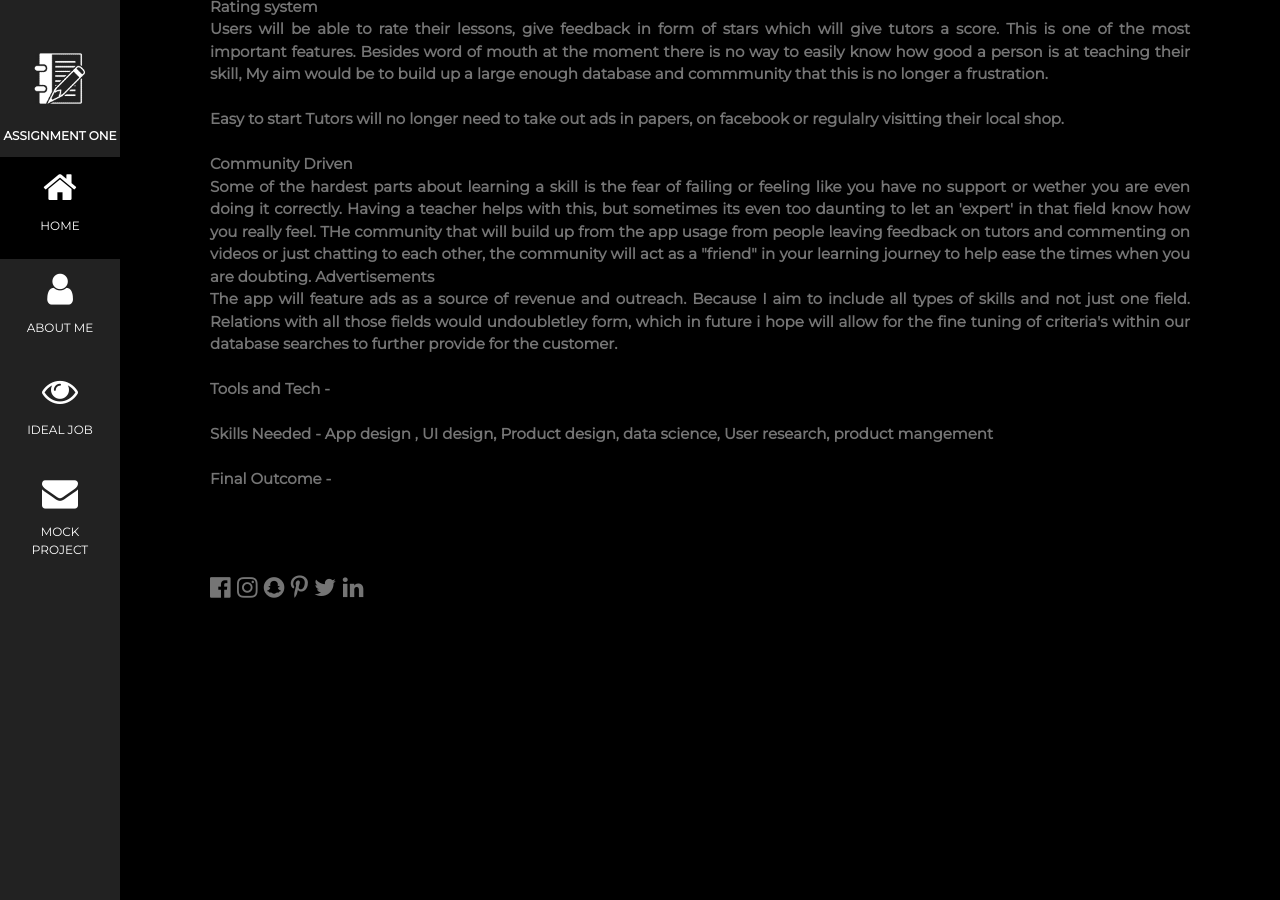
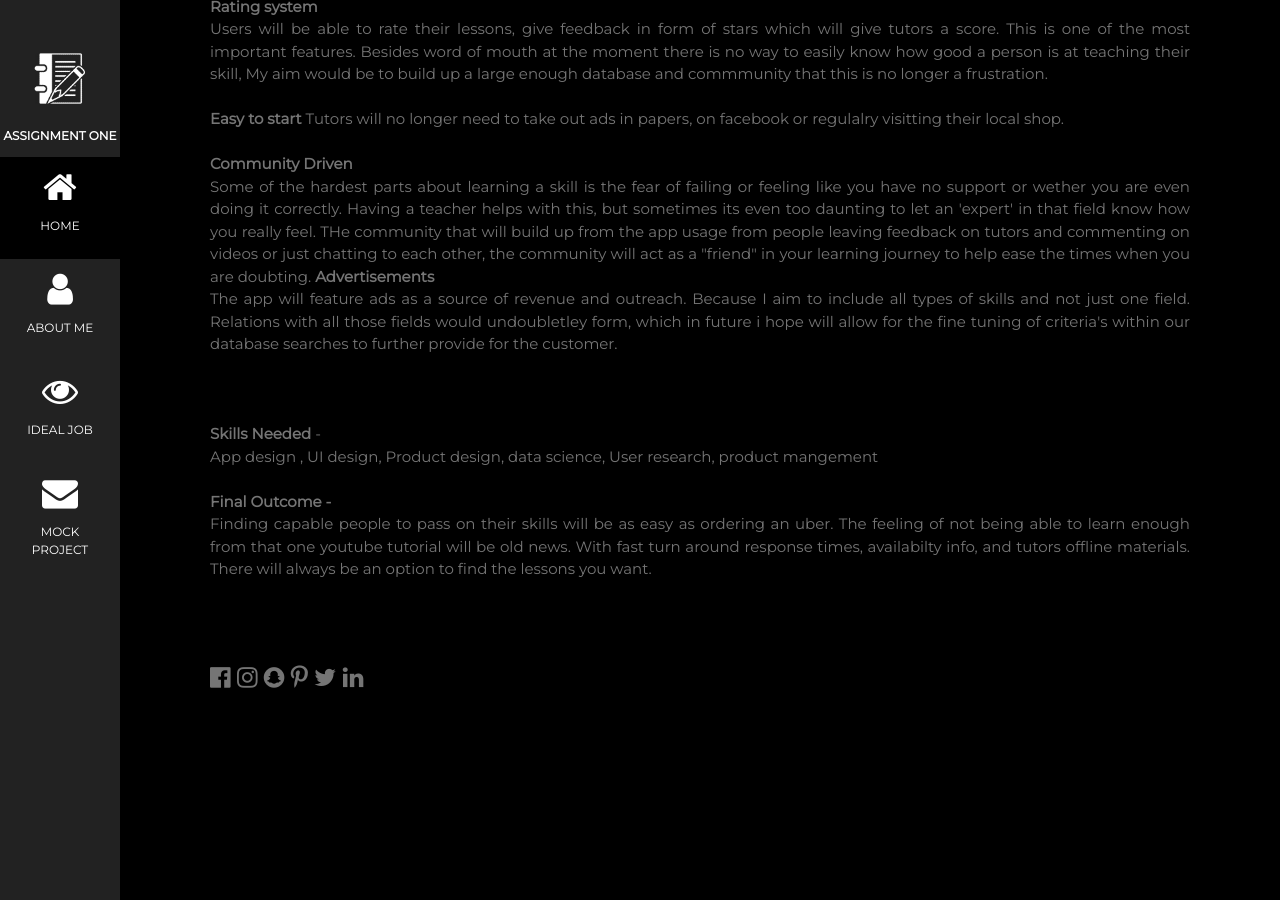
Before and after one commit to ceylonhue/begin, a Jekyll site: the page built from index.md, in a window 1280 px wide and 900 px high, scrolled down 6725 px. Built offline with Jekyll 4.4.1, drawn with Linux system fonts in a browser that asks for light colours; our own code applies the rules of GitHub Pages for plain Markdown files.

Commit message:
Update default.html

```diff
--- a/_layouts/default.html
+++ b/_layouts/default.html
@@ -261,7 +261,7 @@ and develop software when you can to learn more code.
       To be able to have a larger "community" in one where others can leave reviews and tutors can place updates. Think Uber meets Skillshare meets Music.
 <br><br>
       <B>The Overview </B>- <br>
-      <B>System Features<br>
+      <B>System Features</B><br>
       One DataeBase - The system will be able to store all tutor information under the same system to allow for a universal point
       of contact for anyone seeking skilled tutors. <BR>
 
@@ -311,11 +311,15 @@ and develop software when you can to learn more code.
 
 
 <br><br>
-      <B>Tools and Tech</B> -
+
 <br><br>
-      <B>Skills Needed </B> - App design , UI design, Product design, data science, User research, product mangement
+      <B>Skills Needed </B> -<BR> App design , UI design, Product design, data science, User research, product mangement
 <br><br>
-      <B>Final Outcome -</B>
+      <B>Final Outcome -</B><BR> Finding capable people to pass on their skills will be as easy as ordering an uber. The
+      feeling of not being able to learn enough from that one youtube tutorial will be old news. With fast turn around
+response times, availabilty info, and tutors offline materials. There will always be an option to find the lessons you want.
+
+
 
 
 
```
